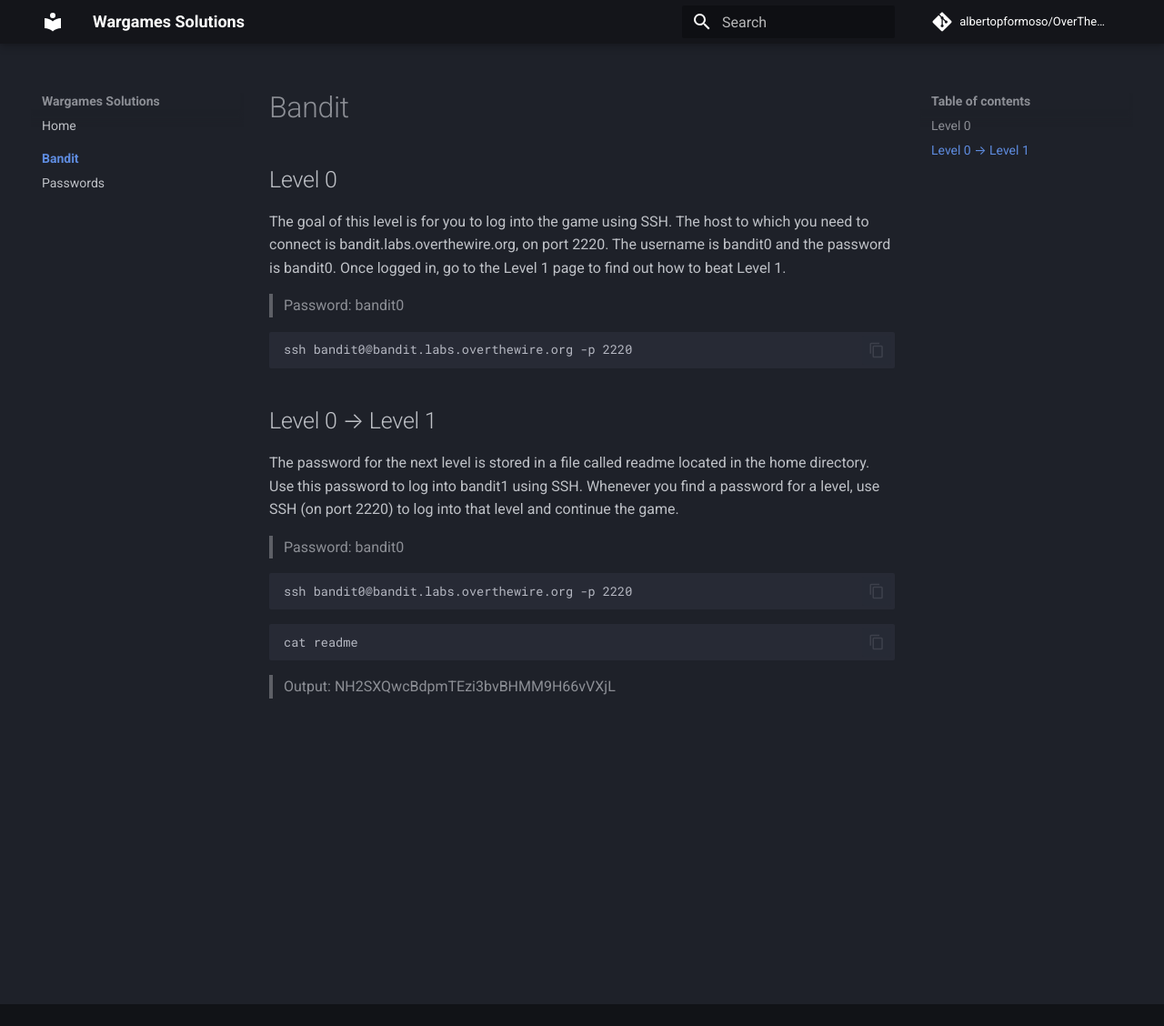
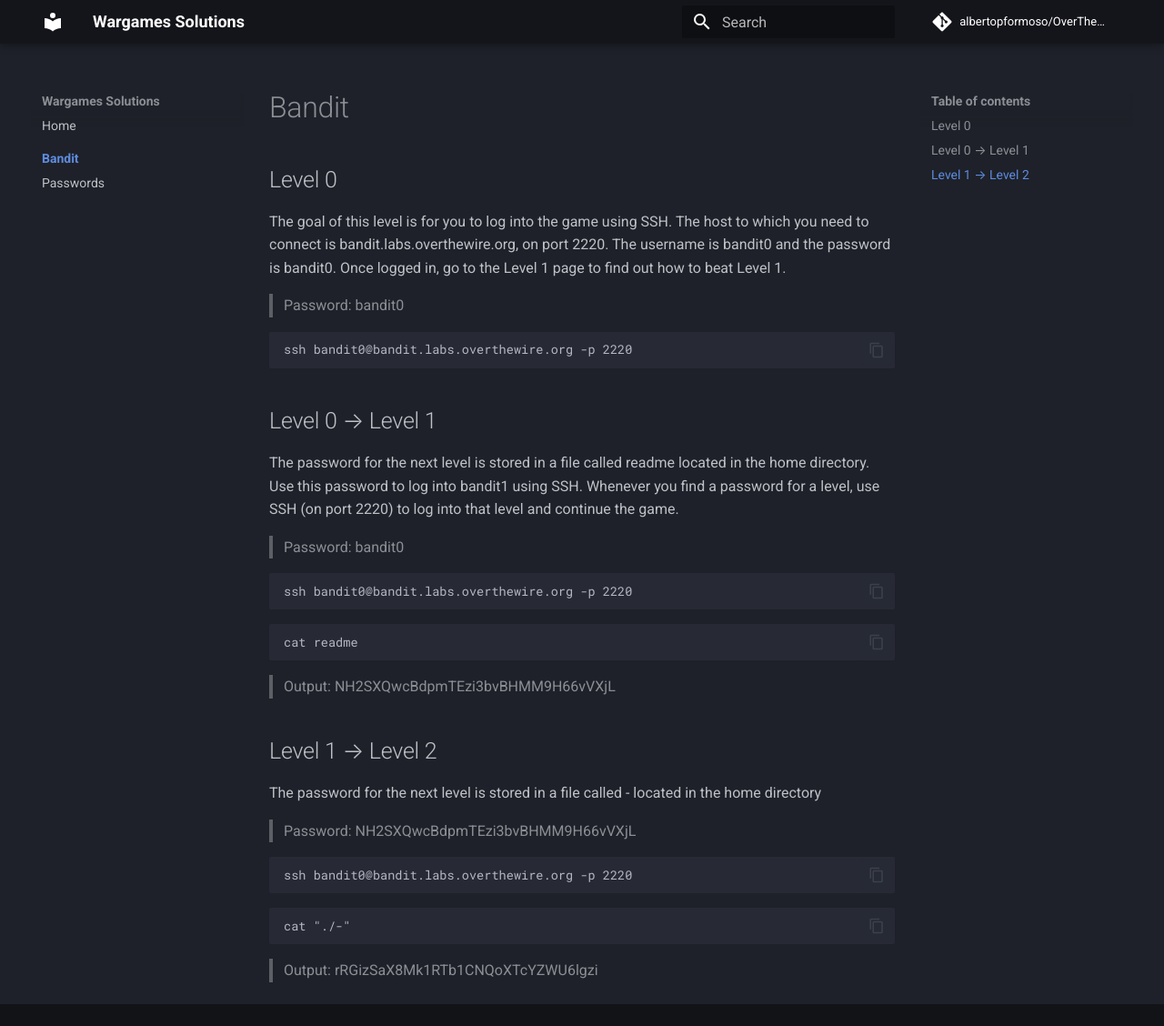
Before and after one commit to albertopformoso/OverTheWire-Wargames, an MkDocs documentation site: the page built from docs/bandit/index.md, in a window 1280 px wide and 1128 px high. Shown: the whole window at 91% size. Built offline with MkDocs 1.6.1 and Material for MkDocs 9.7.7, drawn with Linux system fonts in a browser that asks for light colours; comment, search, counter and statistics services are not loaded.

Commit message:
added level 1 -> level 2

````diff
--- a/docs/bandit/index.md
+++ b/docs/bandit/index.md
@@ -25,3 +25,19 @@
 ```
 
 > Output: NH2SXQwcBdpmTEzi3bvBHMM9H66vVXjL
+
+## Level 1 → Level 2
+
+The password for the next level is stored in a file called - located in the home directory
+
+> Password: NH2SXQwcBdpmTEzi3bvBHMM9H66vVXjL
+
+```sh
+ssh bandit0@bandit.labs.overthewire.org -p 2220
+```
+
+```sh
+cat "./-"
+```
+
+> Output: rRGizSaX8Mk1RTb1CNQoXTcYZWU6lgzi
--- a/docs/bandit/passwords.csv
+++ b/docs/bandit/passwords.csv
@@ -1,3 +1,4 @@
 Level,Password
 Level0,bandit0
-Level1,NH2SXQwcBdpmTEzi3bvBHMM9H66vVXjL
+Level 0 → Level 1,NH2SXQwcBdpmTEzi3bvBHMM9H66vVXjL
+Level 1 → Level 2,rRGizSaX8Mk1RTb1CNQoXTcYZWU6lgzi
````
